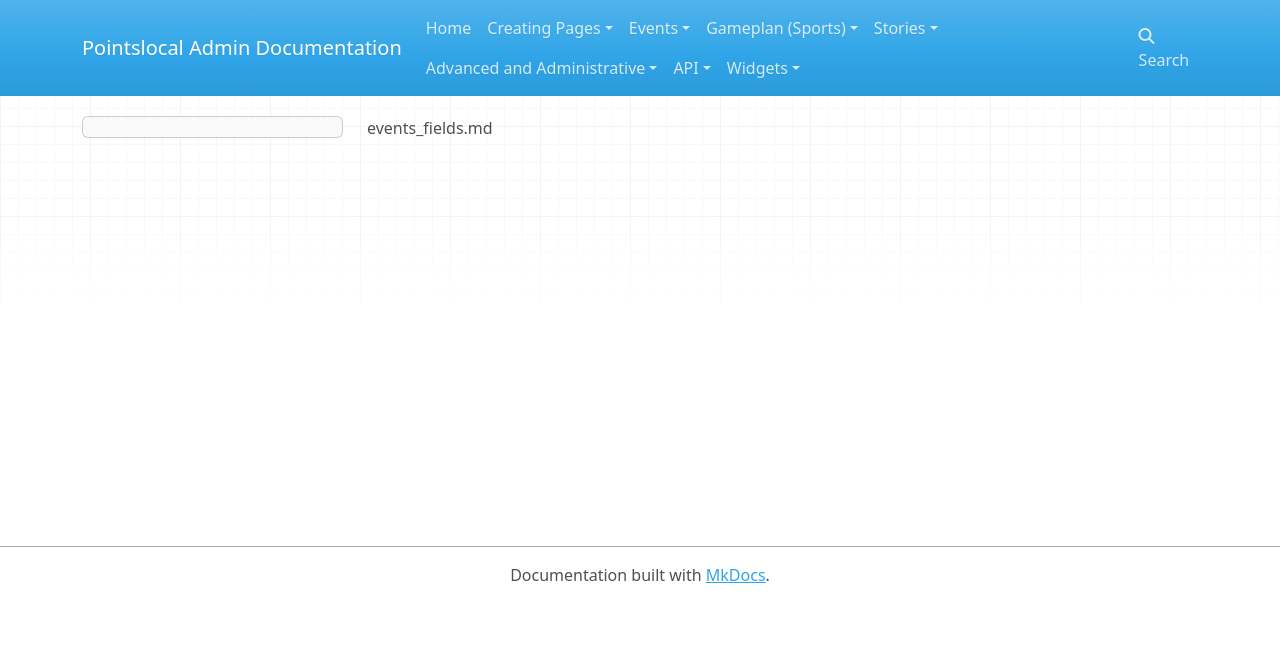
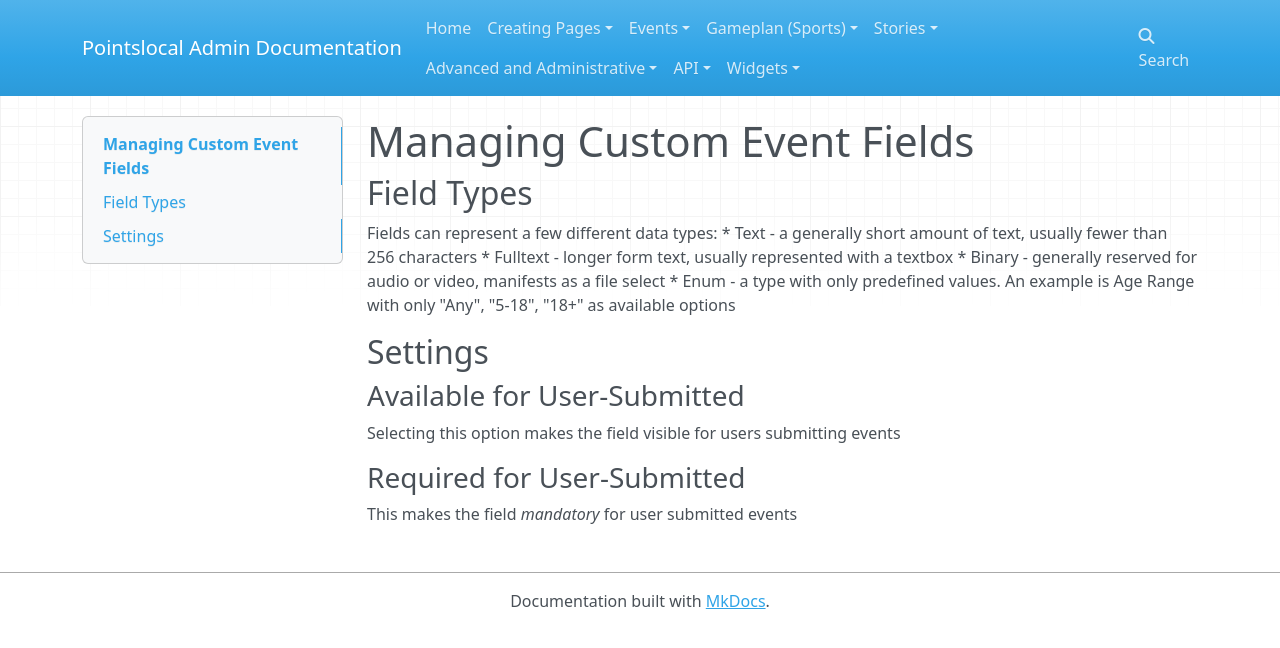
Before and after one commit to pointslocal/admin-docs, an MkDocs documentation site: the page built from docs/events_fields.md, in a window 1280 px wide. Shown: the top 648 px of the page. Built offline with MkDocs 1.6.1, drawn with Linux system fonts in a browser that asks for light colours; nearby versions of some CDN libraries; old or Windows-style settings are respelled for this version of MkDocs.

Commit message:
updates ugh

```diff
--- a/docs/events_fields.md
+++ b/docs/events_fields.md
@@ -1 +1,15 @@
-events_fields.md
+# Managing Custom Event Fields
+
+## Field Types
+Fields can represent a few different data types:
+* Text - a generally short amount of text, usually fewer than 256 characters
+* Fulltext - longer form text, usually represented with a textbox
+* Binary - generally reserved for audio or video, manifests as a file select
+* Enum - a type with only predefined values.  An example is Age Range with only "Any", "5-18", "18+" as available options
+
+## Settings
+### Available for User-Submitted
+Selecting this option makes the field visible for users submitting events
+
+### Required for User-Submitted
+This makes the field *mandatory* for user submitted events
```
